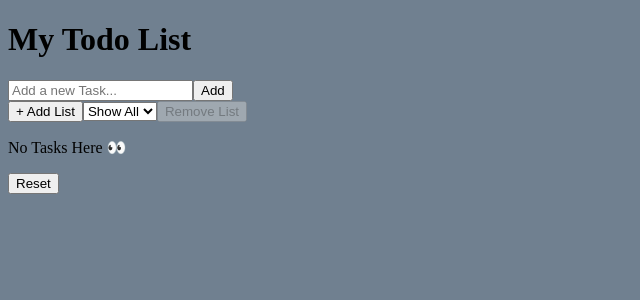
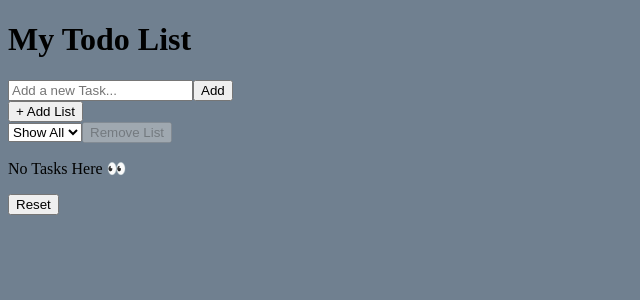
Before and after one commit to Ludovico02/TodoList, a React (Vite) app: page / in a window 1280 px wide. Shown: the top 300 px of the page, without its empty margins (0-640 px from the left). Built offline with nearby package versions, Linux system fonts and the light colour scheme.

Commit message:
Created ListSelector component ListSelector component manages the creation of the selector element and the list removal

```diff
--- a/src/components/ListSelector.jsx
+++ b/src/components/ListSelector.jsx
@@ -0,0 +1,24 @@
+export default function ListSelector({ lists, currentList, onSelect, onDeleteCurrentList }) {
+    return (
+        <div className="list-selector">
+            <select
+                name="select-list"
+                id="select-list"
+                value={currentList}
+                onChange={(e) => onSelect(e.target.value)}
+            >
+                <option value="all">Show All</option>
+                {lists.map((list, index) => (
+                    <option key={index} value={list}>{list}</option>
+                ))}
+            </select>
+            <button
+                className="remove-list-btn"
+                onClick={() => onDeleteCurrentList()}
+                disabled={currentList === "all"}
+            >
+                Remove List
+            </button>
+        </div>
+    )
+}
--- a/src/components/Todo.jsx
+++ b/src/components/Todo.jsx
@@ -3,6 +3,7 @@ import Form from "./Form";
 import TaskList from "./TaskList";
 import { moveTaskUpAndDown } from "../utils/taskHelpers";
 import AddListForm from "./AddListForm";
+import ListSelector from "./ListSelector";
 
 export default function Todo() {
     const [tasks, setTasks] = useState(() => {
@@ -101,13 +102,12 @@ export default function Todo() {
                     onCloseInput={() => setShowAddListForm(false)}
                 />
             }
-            <select name="select-list" id="select-list" value={currentList} onChange={(e) => setCurrentList(e.target.value)}>
-                <option value="all">Show All</option>
-                {lists.map((list, index) => (
-                    <option key={index} value={list}>{list}</option>
-                ))}
-            </select>
-            <button className="remove-list-btn" onClick={() => deleteCurrentList()} disabled={currentList === "all"}>Remove List</button>
+            <ListSelector
+                lists={lists}
+                currentList={currentList}
+                onSelect={setCurrentList}
+                onDeleteCurrentList={deleteCurrentList}
+            />
             <TaskList
                 tasks={visibleTasks}
                 onDeleteTask={deleteTask}
```
